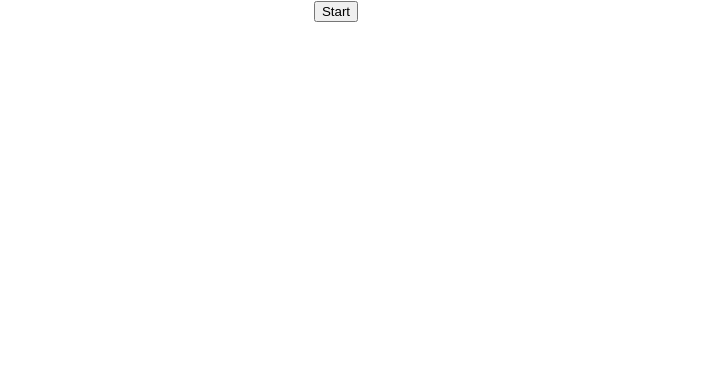
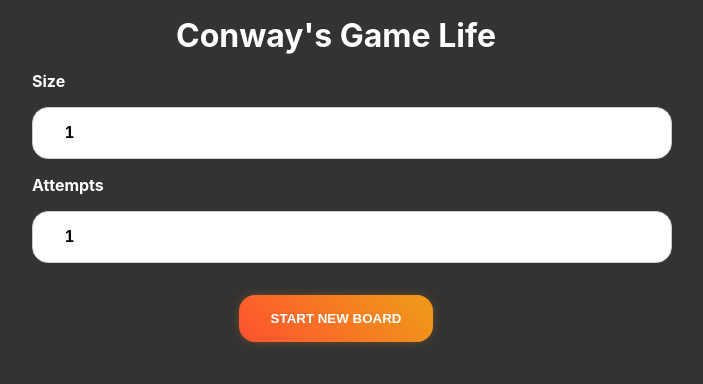
Before and after one commit to monteirobrena/conways-game-of-life, a React (Create React App) app in the folder app-conways-game/: page / in a window 1280 px wide. Shown: the top 384 px of the page, without its empty margins (304-1007 px from the left). Built offline with nearby package versions, Linux system fonts and the light colour scheme.

Commit message:
Call create new board API. Added style to page.

```diff
--- a/app-conways-game/src/App.css
+++ /dev/null
@@ -1,38 +0,0 @@
-.App {
-  text-align: center;
-}
-
-.App-logo {
-  height: 40vmin;
-  pointer-events: none;
-}
-
-@media (prefers-reduced-motion: no-preference) {
-  .App-logo {
-    animation: App-logo-spin infinite 20s linear;
-  }
-}
-
-.App-header {
-  background-color: #282c34;
-  min-height: 100vh;
-  display: flex;
-  flex-direction: column;
-  align-items: center;
-  justify-content: center;
-  font-size: calc(10px + 2vmin);
-  color: white;
-}
-
-.App-link {
-  color: #61dafb;
-}
-
-@keyframes App-logo-spin {
-  from {
-    transform: rotate(0deg);
-  }
-  to {
-    transform: rotate(360deg);
-  }
-}
--- a/app-conways-game/src/App.tsx
+++ b/app-conways-game/src/App.tsx
@@ -1,58 +1,10 @@
 import React from 'react';
-import './App.css';
-
-const apiBaseUrl = 'https://bookish-space-fiesta-5vw4vwj9r346q7-3000.app.github.dev';
-
-type CreateBoardResponse = {
-  size: number;
-  attempts: number;
-};
-
-async function createBoard() {
-  try {
-    const response = await fetch(apiBaseUrl + '/boards', {
-      method: 'POST',
-      mode: 'cors',
-      body: JSON.stringify({
-        size: 30,
-        attempts: 10,
-      }),
-      headers: {
-        'Access-Control-Allow-Origin': '*',
-        'Content-Type': 'application/json',
-        Accept: 'application/json',
-      },
-    });
-
-    if (!response.ok) {
-      throw new Error(`Error! status: ${response.status}`);
-    }
-
-    const result = (await response.json()) as CreateBoardResponse;
-
-    console.log('result is: ', JSON.stringify(result, null, 4));
-
-    return result;
-  } catch (error) {
-    if (error instanceof Error) {
-      console.log('error message: ', error.message);
-      return error.message;
-    } else {
-      console.log('unexpected error: ', error);
-      return 'An unexpected error occurred';
-    }
-  }
-}
+import Board from './components/Board';
 
 function App() {
   return (
-    <div className="App">
-      <button
-        type="submit"
-        onClick={createBoard}
-      >
-        Start
-      </button>
+    <div>
+      <Board />
     </div>
   );
 }
--- /dev/null
+++ b/app-conways-game/src/components/Board.css
@@ -0,0 +1,58 @@
+.Board {
+  width: 50%;
+  margin-left: auto;
+  margin-right: auto;
+}
+
+h1 {
+  margin: 1rem;
+  text-align: center;
+}
+
+label {
+  margin: 1rem;
+  font-weight: bold;
+}
+
+input[type=number] {
+  width: 100%;
+  margin: 1rem;
+  font-size: 1rem;
+  font-weight: 700;
+  padding: 1rem 2rem;
+  border-radius: 1rem;
+  display: inline-block;
+  box-sizing: border-box;
+  border: 1px solid #ccc;
+  text-transform: uppercase;
+}
+
+button {
+  border: 0px;
+  display: block;
+  color: white;
+  cursor: pointer;
+  font-weight: 700;
+  transition: 0.5s;
+  user-select: none;
+  margin: 1rem auto;
+  padding: 1rem 2rem;
+  text-align: center;
+  border-radius: 1rem;
+  -webkit-user-select: none;
+  text-transform: uppercase;
+  touch-action: manipulation;
+  background-size: 200% auto;
+  box-shadow: 0px 0px 14px -7px #f09819;
+  background-image: linear-gradient(45deg, #FF512F 0%, #F09819  51%, #FF512F  100%);
+}
+
+button:hover {
+  color: #fff;
+  text-decoration: none;
+  background-position: right center;
+}
+
+button:active {
+  transform: scale(0.95);
+}
--- /dev/null
+++ b/app-conways-game/src/components/Board.tsx
@@ -0,0 +1,94 @@
+import React, { ChangeEvent, MouseEvent } from 'react';
+import './Board.css';
+
+type CreateBoardResponse = {
+  id: number;
+  size: number;
+  attempts: number;
+  cells: [];
+};
+
+class Board extends React.Component {
+  state = {
+    size: 1,
+    attempts: 1,
+  };
+
+  apiBaseUrl = 'https://bookish-space-fiesta-5vw4vwj9r346q7-3000.app.github.dev';
+
+  handleParamsChange = (event: ChangeEvent<HTMLInputElement>) => {
+    this.setState({
+      [event.target.id]: event.target.value
+    });
+  };
+
+  handleSubmit = async (event: MouseEvent<HTMLButtonElement>) => {
+    try {
+      const response = await fetch(this.apiBaseUrl + '/boards', {
+        method: 'POST',
+        mode: 'cors',
+        body: JSON.stringify({
+          board: {
+            size: this.state.size,
+            attempts: this.state.attempts,
+            cells: this.getRamdomCells()
+          }
+        }),
+        headers: {
+          'Access-Control-Allow-Origin': '*',
+          'Content-Type': 'application/json',
+          Accept: 'application/json',
+        },
+      });
+
+      if (!response.ok) {
+        throw new Error(`Error! status: ${response.json()}`);
+      }
+
+      const result = (await response.json()) as CreateBoardResponse;
+      console.log('result is: ', JSON.stringify(result, null, 4));
+      return result;
+    } catch (error) {
+      if (error instanceof Error) {
+        console.log('error message: ', error.message);
+        return error.message;
+      } else {
+        console.log('unexpected error: ', error);
+        return 'An unexpected error occurred';
+      }
+    }
+  };
+
+  getRamdomCells() {
+    let cells = [];
+
+    for(let cellsSize = this.getRandomNumber(this.state.size); cellsSize--;) {
+      cells.push({
+        alive: true,
+        x_position: this.getRandomNumber(this.state.size),
+        y_position: this.getRandomNumber(this.state.size)
+      });
+    }
+
+    return cells;
+  }
+
+  getRandomNumber(max: number) {
+    return Math.floor(Math.random() * max);
+  };
+
+  render() {
+    return (
+      <div className="Board">
+        <h1>Conway's Game Life</h1>
+        <label>Size</label>
+        <input id="size" type="number" min="1" value={this.state.size} onChange={this.handleParamsChange} />
+        <label>Attempts</label>
+        <input id="attempts" type="number" min="1" value={this.state.attempts} onChange={this.handleParamsChange} />
+        <button type="submit" onClick={this.handleSubmit}>Start new board</button>
+      </div>
+    );
+  }
+}
+
+export default Board;
--- a/app-conways-game/src/index.css
+++ b/app-conways-game/src/index.css
@@ -5,9 +5,6 @@ body {
     sans-serif;
   -webkit-font-smoothing: antialiased;
   -moz-osx-font-smoothing: grayscale;
+  color: #fff;
+  background-color: #333;
 }
-
-code {
-  font-family: source-code-pro, Menlo, Monaco, Consolas, 'Courier New',
-    monospace;
-}
```
Also changed, not shown: app-conways-game/src/logo.svg (deleted), 1 other file (tests, documents, lock files or other folders).
